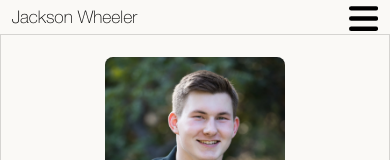
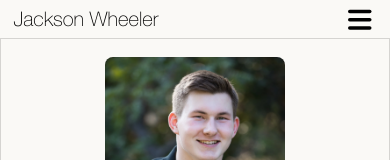
Before and after one commit to Jackson-Wheeler/Jackson-Wheeler.github.io, a plain HTML site: page index.html in a window 390 px wide. Shown: the top 160 px of the page. Drawn offline with Linux system fonts and the light colour scheme; a web font is replaced by a local one.

Commit message:
resized nav bar

```diff
--- a/mobile.css
+++ b/mobile.css
@@ -151,7 +151,7 @@ video {
     padding: 0.25em 0.8em;
 
     font-family: var(--font-3);
-    font-size: 1.3em;
+    font-size: 1.5em;
     font-weight: 100;
     /* font-variant-caps: all-small-caps; */
     /* text-transform: lowercase; */
@@ -171,14 +171,14 @@ video {
 }
 
 .hamburgerSize {
-    width: 2em;
-    height: 2em;
+    width: 1.4em;
+    height: 1.4em;
 }
 
 .hamburgerPos {
     position: absolute;
-    top: 0.25em;
-    right: 0.8em;
+    top: 0.5em;
+    right: 1.1em;
 }
 
 #navbar > input {
```
